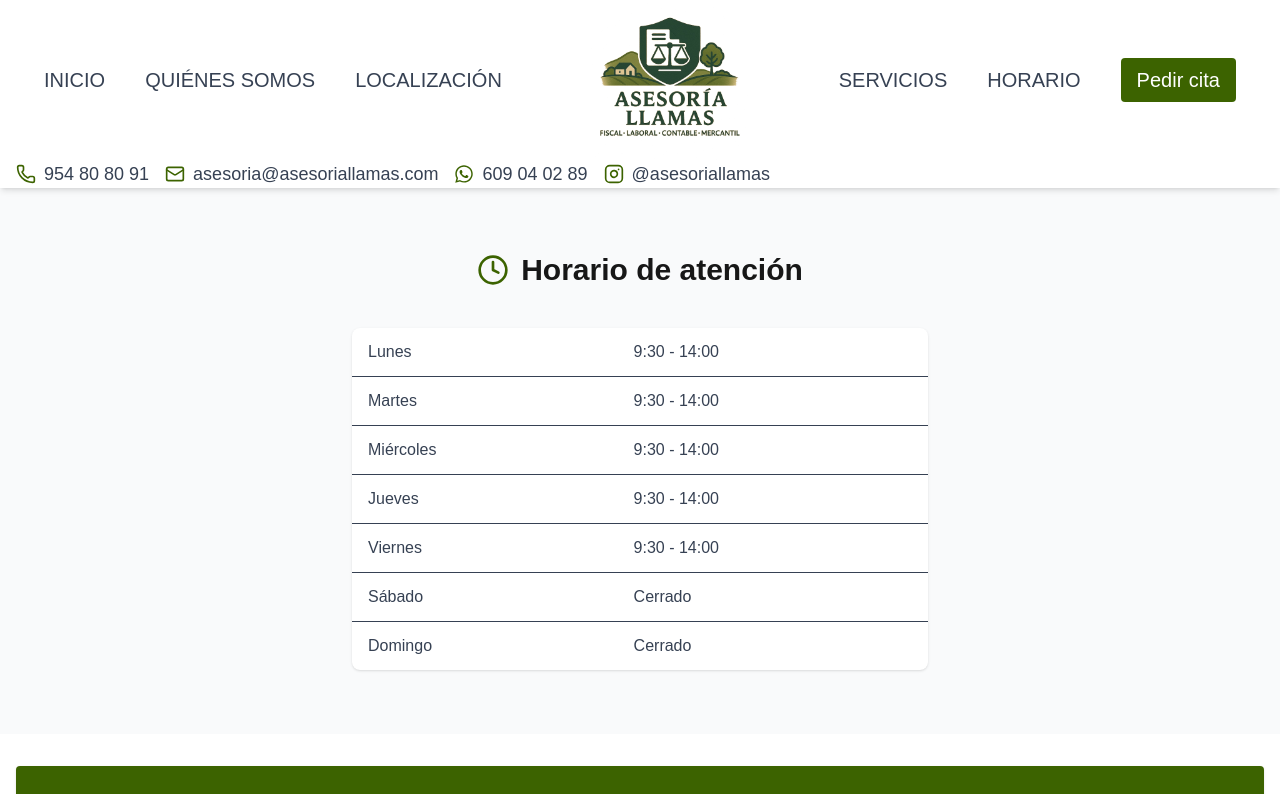
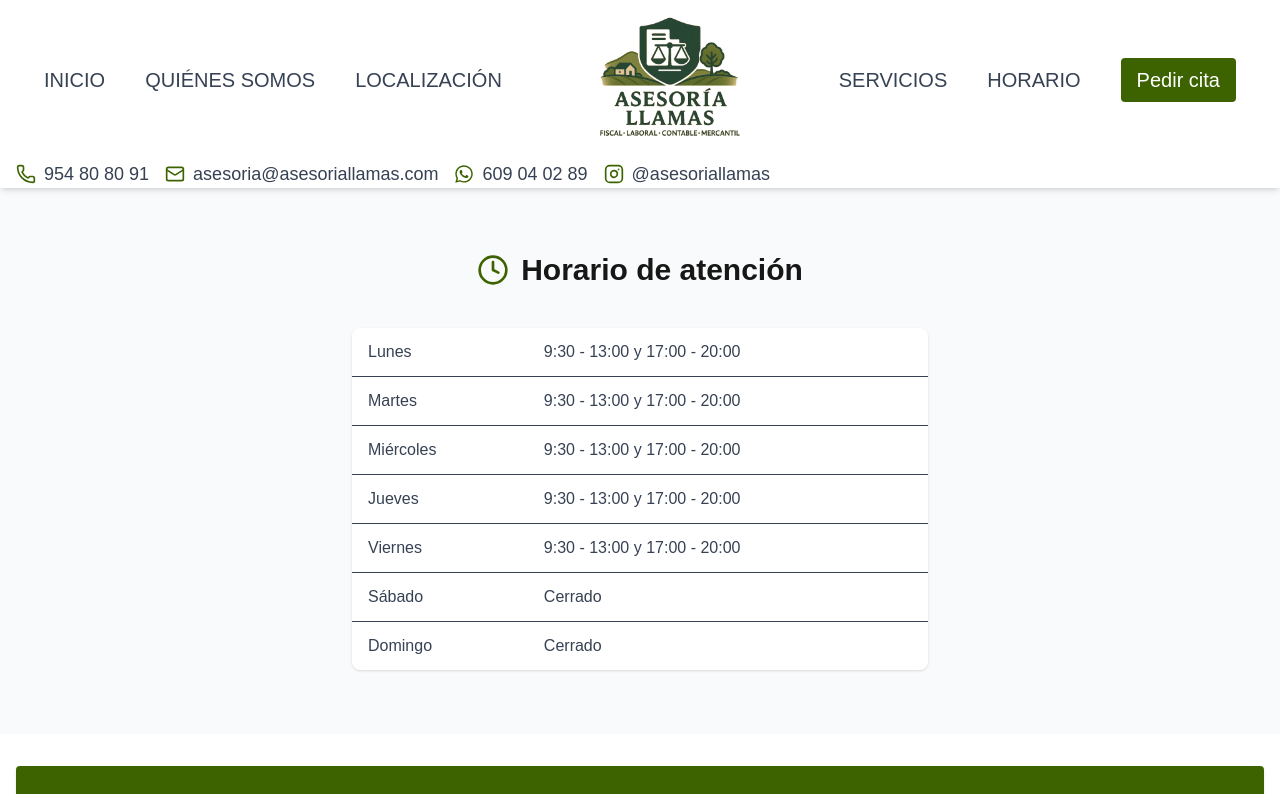
Before and after one commit to asesoriallamas/web, a Next.js app: page /horario in a window 1280 px wide. Shown: the top 794 px of the page. Built offline with nearby package versions, Linux system fonts and the light colour scheme.

Commit message:
cambio de horario

```diff
--- a/src/app/horario/page.tsx
+++ b/src/app/horario/page.tsx
@@ -21,23 +21,23 @@ export default function Horario() {
               <tbody>
                 <tr className="border-b">
                   <td className="py-3 px-4 font-medium">Lunes</td>
-                  <td className="py-3 px-4">9:30 - 14:00</td>
+                  <td className="py-3 px-4">9:30 - 13:00 y 17:00 - 20:00</td>
                 </tr>
                 <tr className="border-b">
                   <td className="py-3 px-4 font-medium">Martes</td>
-                  <td className="py-3 px-4">9:30 - 14:00</td>
+                  <td className="py-3 px-4">9:30 - 13:00 y 17:00 - 20:00</td>
                 </tr>
                 <tr className="border-b">
                   <td className="py-3 px-4 font-medium">Miércoles</td>
-                  <td className="py-3 px-4">9:30 - 14:00</td>
+                  <td className="py-3 px-4">9:30 - 13:00 y 17:00 - 20:00</td>
                 </tr>
                 <tr className="border-b">
                   <td className="py-3 px-4 font-medium">Jueves</td>
-                  <td className="py-3 px-4">9:30 - 14:00</td>
+                  <td className="py-3 px-4">9:30 - 13:00 y 17:00 - 20:00</td>
                 </tr>
                 <tr className="border-b">
                   <td className="py-3 px-4 font-medium">Viernes</td>
-                  <td className="py-3 px-4">9:30 - 14:00</td>
+                  <td className="py-3 px-4">9:30 - 13:00 y 17:00 - 20:00</td>
                 </tr>
                 <tr className="border-b">
                   <td className="py-3 px-4 font-medium">Sábado</td>
```
